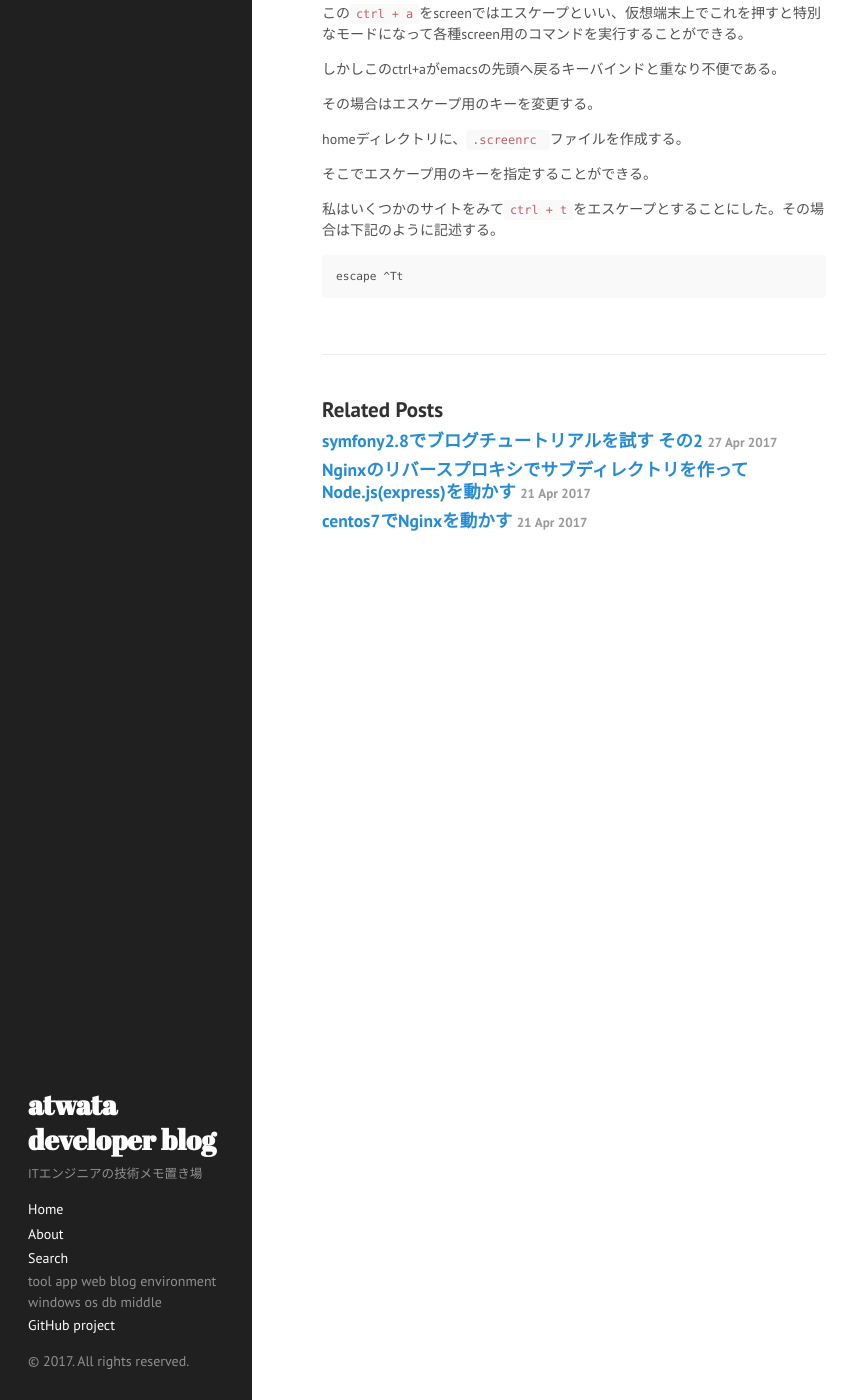
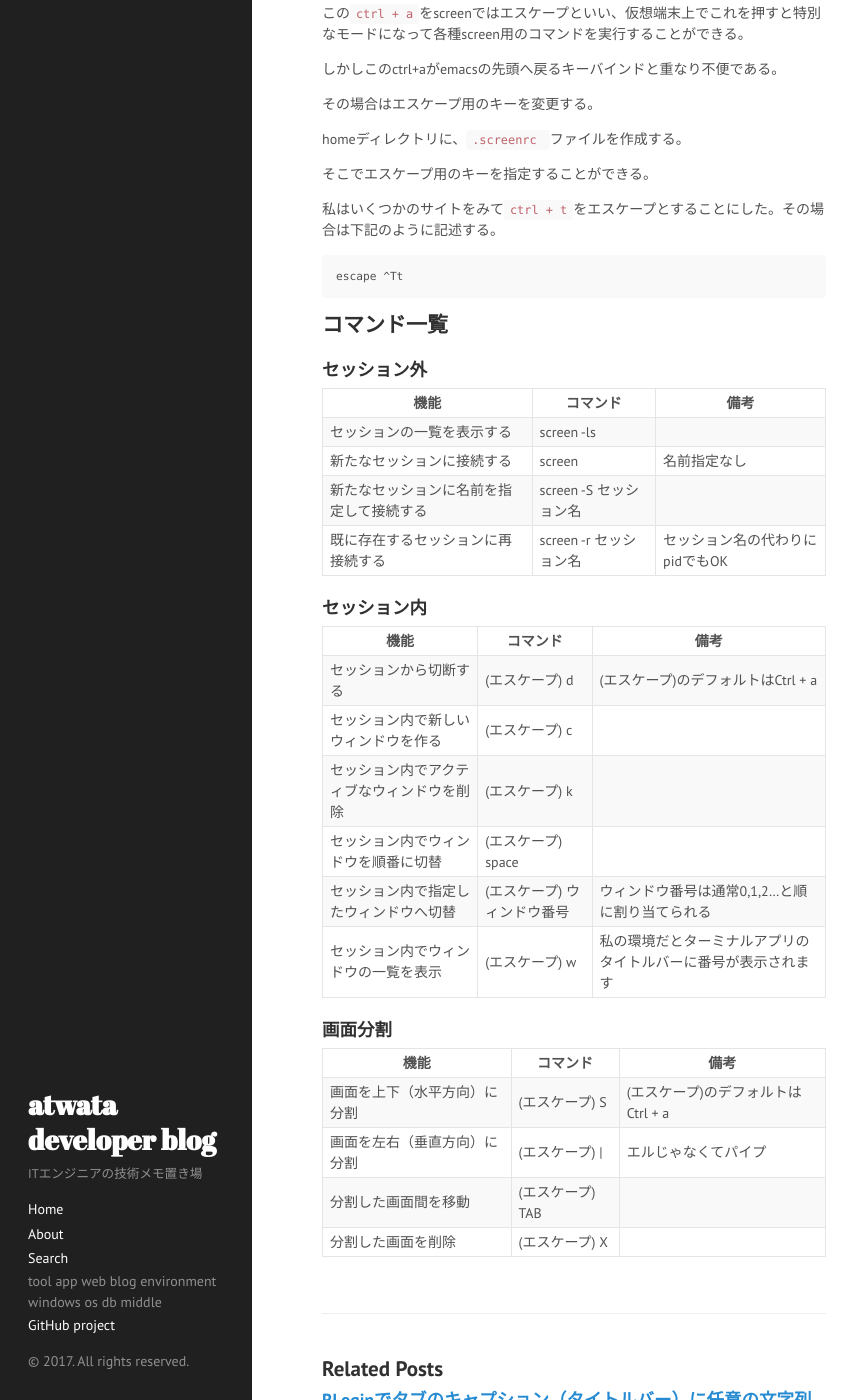
Before and after one commit to atwata/atwata.github.io, a Jekyll site: the page built from _posts/2017-05-25-abount-screen.md, in a window 1280 px wide and 1400 px high, scrolled down 2128 px. Shown: the whole window, without its empty margins (0-861 px from the left). Built offline with Jekyll 4.4.1, drawn with Linux system fonts in a browser that asks for light colours; some of the changed text lies outside the part shown.

Commit message:
some articles

````diff
--- a/_posts/2017-05-25-abount-screen.md
+++ b/_posts/2017-05-25-abount-screen.md
@@ -134,3 +134,35 @@ homeディレクトリに、`.screenrc `ファイルを作成する。
 ```
 escape ^Tt
 ```
+
+## コマンド一覧
+
+
+### セッション外
+
+|機能|コマンド|備考|
+|-|-|-|
+|セッションの一覧を表示する|screen -ls||
+|新たなセッションに接続する|screen|名前指定なし|
+|新たなセッションに名前を指定して接続する|screen -S セッション名||
+|既に存在するセッションに再接続する|screen -r セッション名|セッション名の代わりにpidでもOK|
+
+### セッション内
+
+|機能|コマンド|備考|
+|-|-|-|
+|セッションから切断する|(エスケープ) d|(エスケープ)のデフォルトはCtrl + a|
+|セッション内で新しいウィンドウを作る|(エスケープ) c||
+|セッション内でアクティブなウィンドウを削除|(エスケープ) k||
+|セッション内でウィンドウを順番に切替|(エスケープ) space||
+|セッション内で指定したウィンドウへ切替|(エスケープ) ウィンドウ番号|ウィンドウ番号は通常0,1,2...と順に割り当てられる|
+|セッション内でウィンドウの一覧を表示|(エスケープ) w|私の環境だとターミナルアプリのタイトルバーに番号が表示されます|
+
+### 画面分割
+
+|機能|コマンド|備考|
+|-|-|-|
+|画面を上下（水平方向）に分割|(エスケープ) S|(エスケープ)のデフォルトはCtrl + a|
+|画面を左右（垂直方向）に分割|(エスケープ) \||エルじゃなくてパイプ|
+|分割した画面間を移動|(エスケープ) TAB||
+|分割した画面を削除|(エスケープ) X||
--- /dev/null
+++ b/_posts/2017-06-08-php-netbeans-breakpoint.md
@@ -0,0 +1,46 @@
+---
+layout: post
+title: PHP/Vagrant/NetBeans環境で デバッグしてもブレークポイントで止まらない原因はパスマッピングだった
+categories: app
+tags: php vagrant NetBeans
+---
+
+php.iniでxdebugが有効になっていると、phpの実行時にxdebug.remote_hostのxdebug.remote_portに接続してくる。
+
+```
+xdebug.remote_host = 10.0.2.2
+xdebug.remote_port = 9000
+```
+
+そこで、NetBeans側でデバッグを実行して接続を受け付ける状態にする。
+
+ブラウザで対象の画面を開くがブレークポイントで止まらない。
+
+「最初の行で停止」のチェックをONにすると一応停止はする。（でも再開してもブレークポイントで止まらない）
+
+その原因は、パスマッピングがされていないことだった。
+
+eclipseならダイアログがでてきて、パスマッピングを聞いてくれる。
+パスマッピングというのはサーバ上のPHPのソースとローカルのPHPのソース、それぞれどう対応するのかを教えてあげることである。
+
+NetBeansでパスマッピングを指定する方法は、
+
+プロジェクトのプロパティ→実行構成→詳細ボタン
+
+ここでサーバパスとプロジェクトパスを指定する。
+
+サーバパスというのはサーバ上のソースがおいてあるパス。
+
+具体例は下記。
+
+```
+/var/www/hoge
+```
+
+プロジェクトパスというのはgitやsvnで落としてきたソースのディレクトリ
+
+具体例は下記。
+
+```
+C:\repositoryt\hoge
+```
````
Also changed, not shown: _posts/2017-04-18-emacs-memo.md (+11 -0 lines), _posts/2017-05-26-http-header.md (added, +8 -0 lines), _posts/2017-06-09-rlogin-titlebar.md (added, +63 -0 lines).
